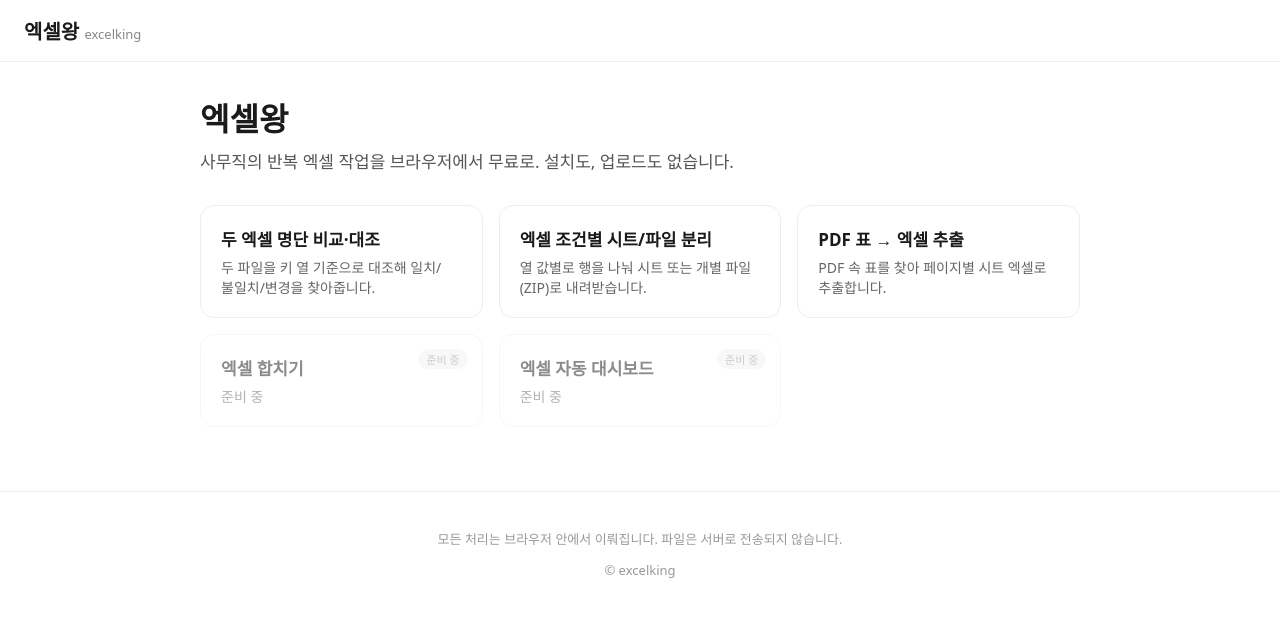
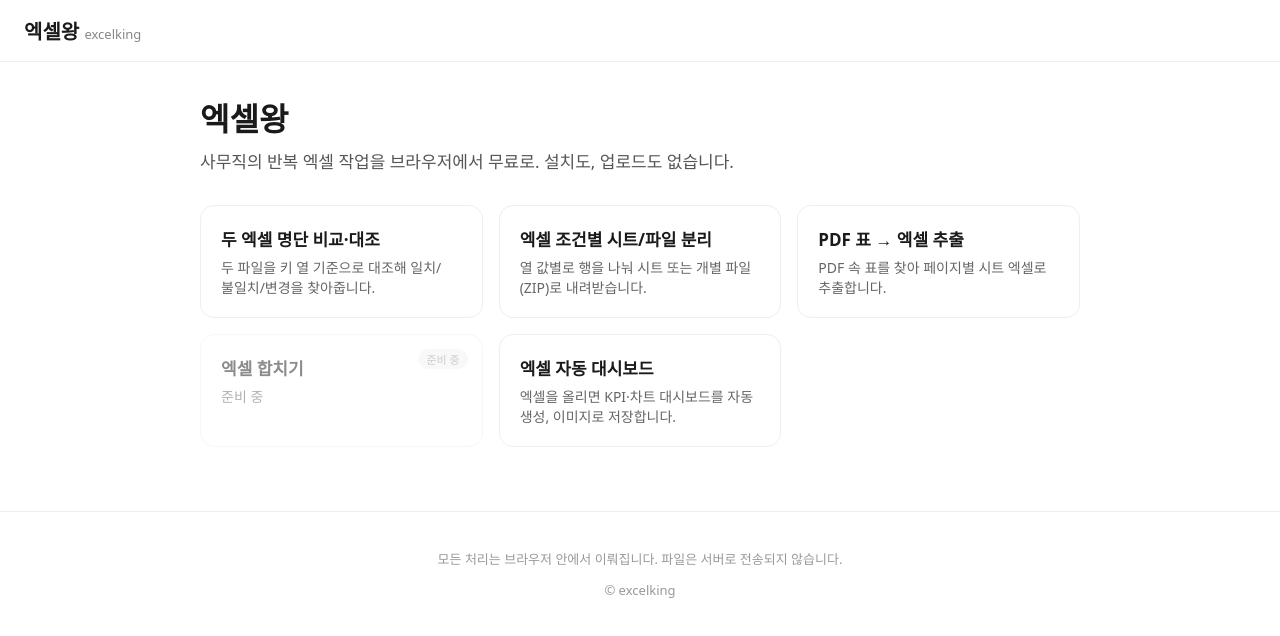
Before and after one commit to dalgeom/excelking, a SvelteKit app: page / in a window 1280 px wide. Shown: the top 636 px of the page. Built offline with nearby package versions, Linux system fonts and the light colour scheme.

Commit message:
feat: 허브에 excel-dashboard 카드 활성화

```diff
--- a/src/routes/+page.svelte
+++ b/src/routes/+page.svelte
@@ -19,7 +19,12 @@
       live: true
     },
     { href: '#', title: '엑셀 합치기', desc: '준비 중', live: false },
-    { href: '#', title: '엑셀 자동 대시보드', desc: '준비 중', live: false }
+    {
+      href: '/excel-dashboard',
+      title: '엑셀 자동 대시보드',
+      desc: '엑셀을 올리면 KPI·차트 대시보드를 자동 생성, 이미지로 저장합니다.',
+      live: true
+    }
   ];
 </script>
 
```
